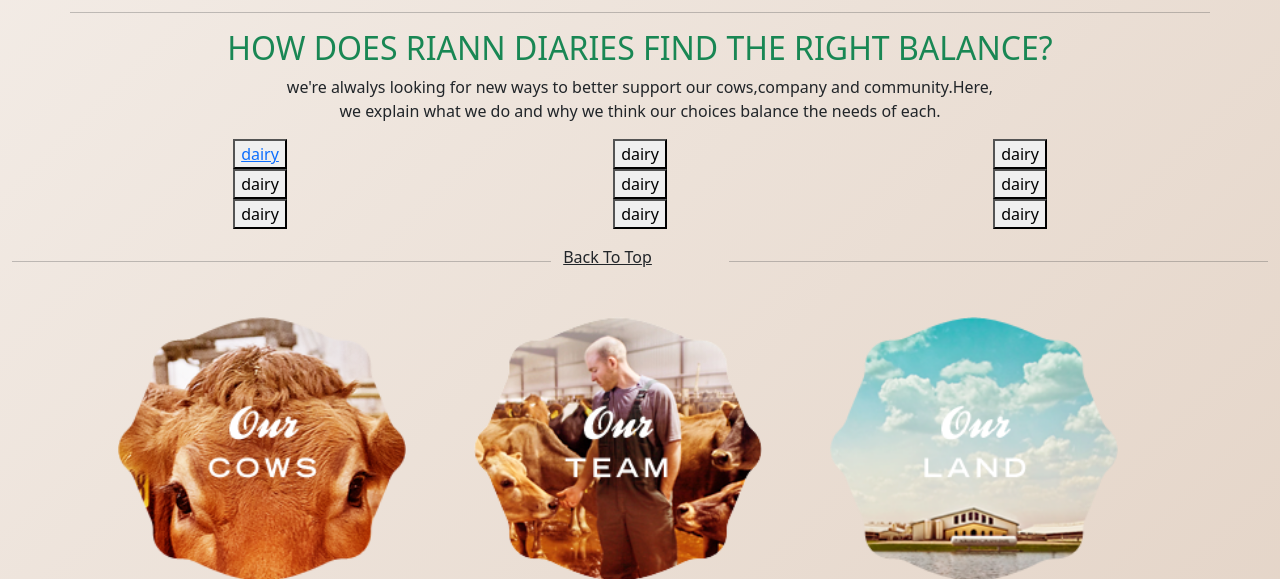
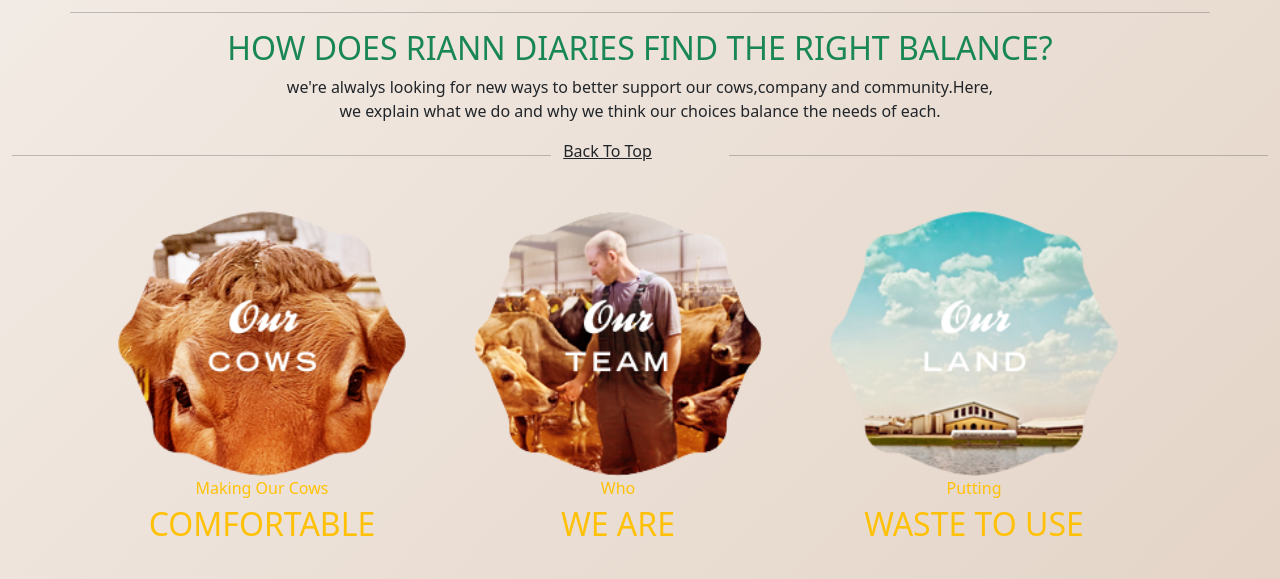
Before and after one commit to phinwan/Riann-html2, a plain HTML site: page index.html in a window 1280 px wide. Shown: the part 1480-2059 px from the top of the page. Drawn offline with nearby package versions, Linux system fonts and the light colour scheme.

Commit message:
changed the code that was not working after alot of corrections .

```diff
--- a/index.html
+++ b/index.html
@@ -133,30 +133,9 @@
                 we're alwalys looking for new ways to better support our cows,company and community.Here,<br>
                 we explain what we do and why we think our choices balance the needs of each.
             </p>
-            <p>
-<div class="container p-7">
- <div class="row">
-     <div class="col-sm-4">
-         <button><a href="">dairy</a></button><br>
-           <button>dairy</button><br>
-  <button>dairy</button><br>
 
-     </div>
-     <div class="col-sm-4">
-           <button>dairy</button><br>
-  <button>dairy</button><br>
-  <button>dairy</button><br>
 
-     </div>
-     <div class="col-sm-4">
-           <button>dairy</button><br>
-  <button>dairy</button><br>
-  <button>dairy</button><br>
-     </p>
-  </div>
 
-     </div>
- </div>
 </section>
 
 <div class="container " style="float:left; width: 44%;"><hr/></div>
```
